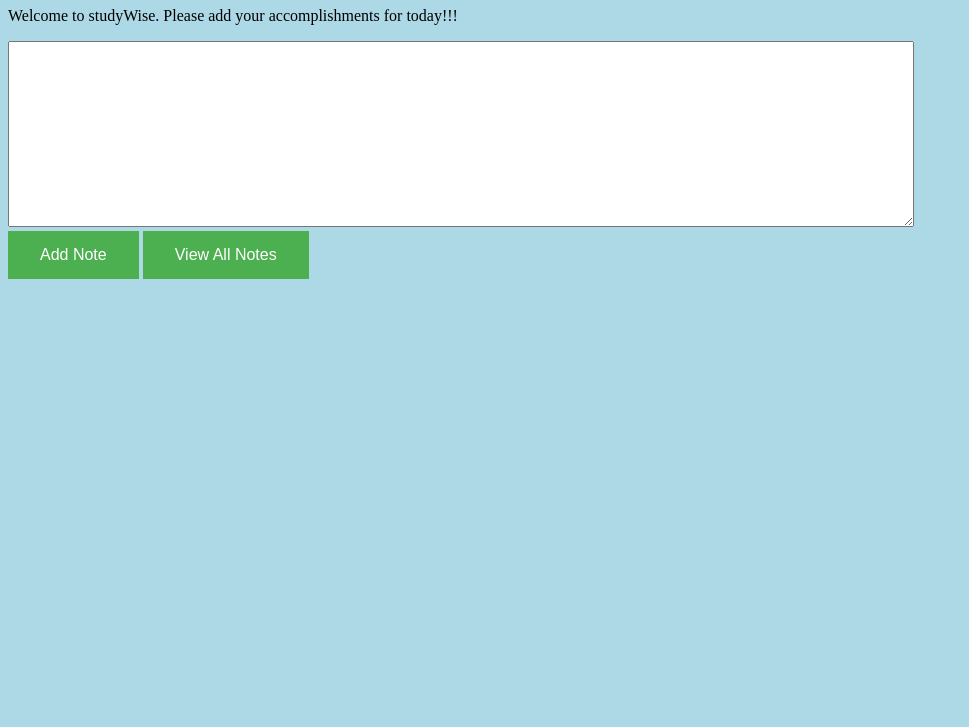
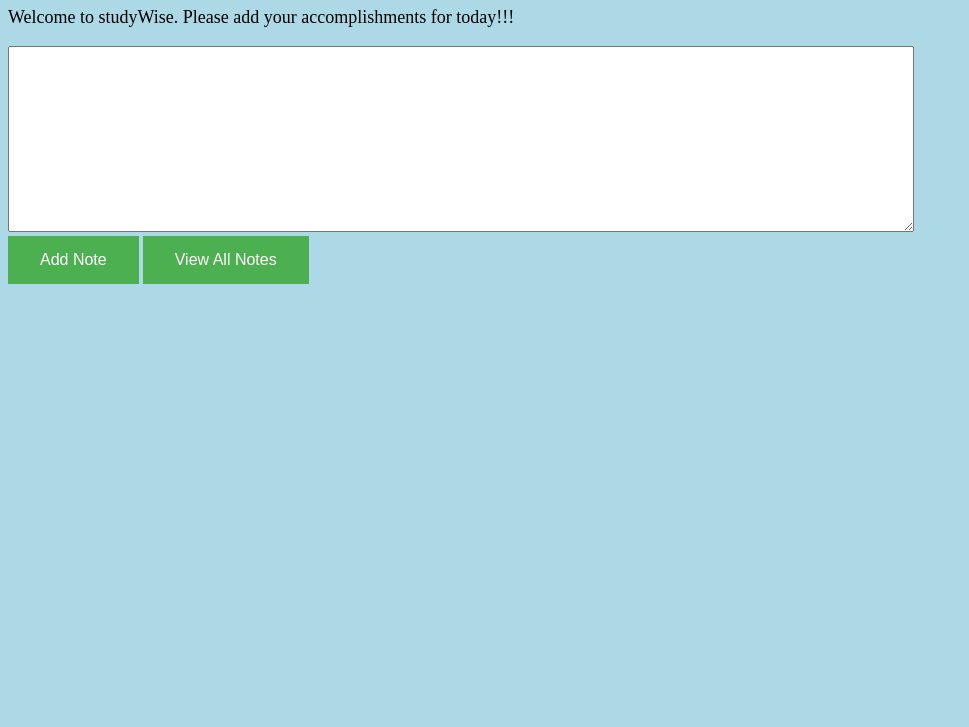
Before and after one commit to DebOM/my-MVP-project-at-Hack-Reactor, a website: page client/index.html in a window 1280 px wide. Shown: the part 73-800 px from the top of the page, without its empty margins (0-969 px from the left). Drawn offline with nearby package versions, Linux system fonts and the light colour scheme.

Commit message:
project ready for presentation

```diff
--- a/client/index.html
+++ b/client/index.html
@@ -6,8 +6,8 @@
   <script src="https://ajax.googleapis.com/ajax/libs/angularjs/1.4.8/angular.min.js"></script>
   <style>
 
-    h1{
-
+    p{
+      font-size: 18px;
     }
     body{
       background-color: lightblue;
--- a/package.json
+++ b/package.json
@@ -4,7 +4,8 @@
   "description": "this is an web applocation to make students life easier",
   "main": "app.js",
   "scripts": {
-    "test": "echo \"Error: no test specified\" && exit 1"
+    "test": "echo \"Error: no test specified\" && exit 1",
+    "start": "node server.js"
   },
   "repository": {
     "type": "git",
```
Also changed, not shown: 1 other file.
